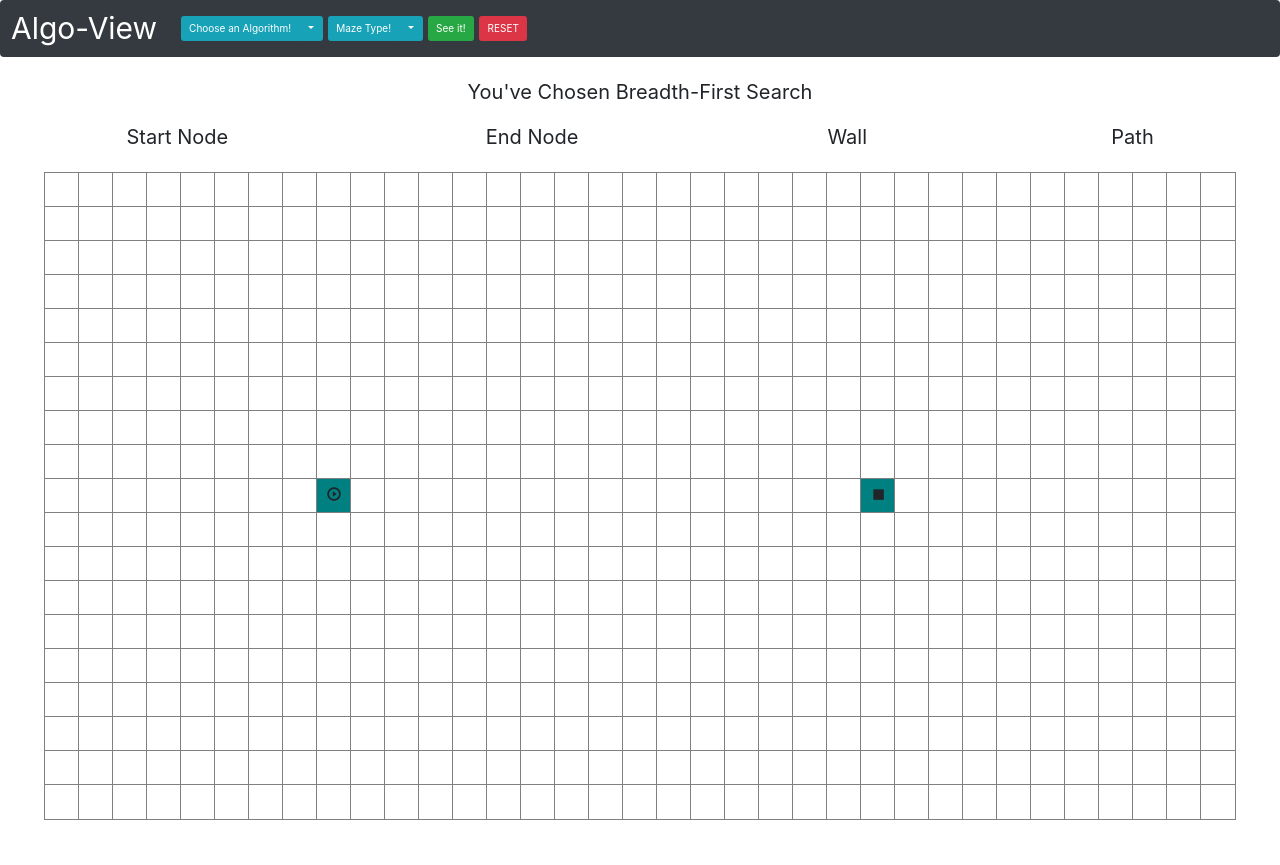
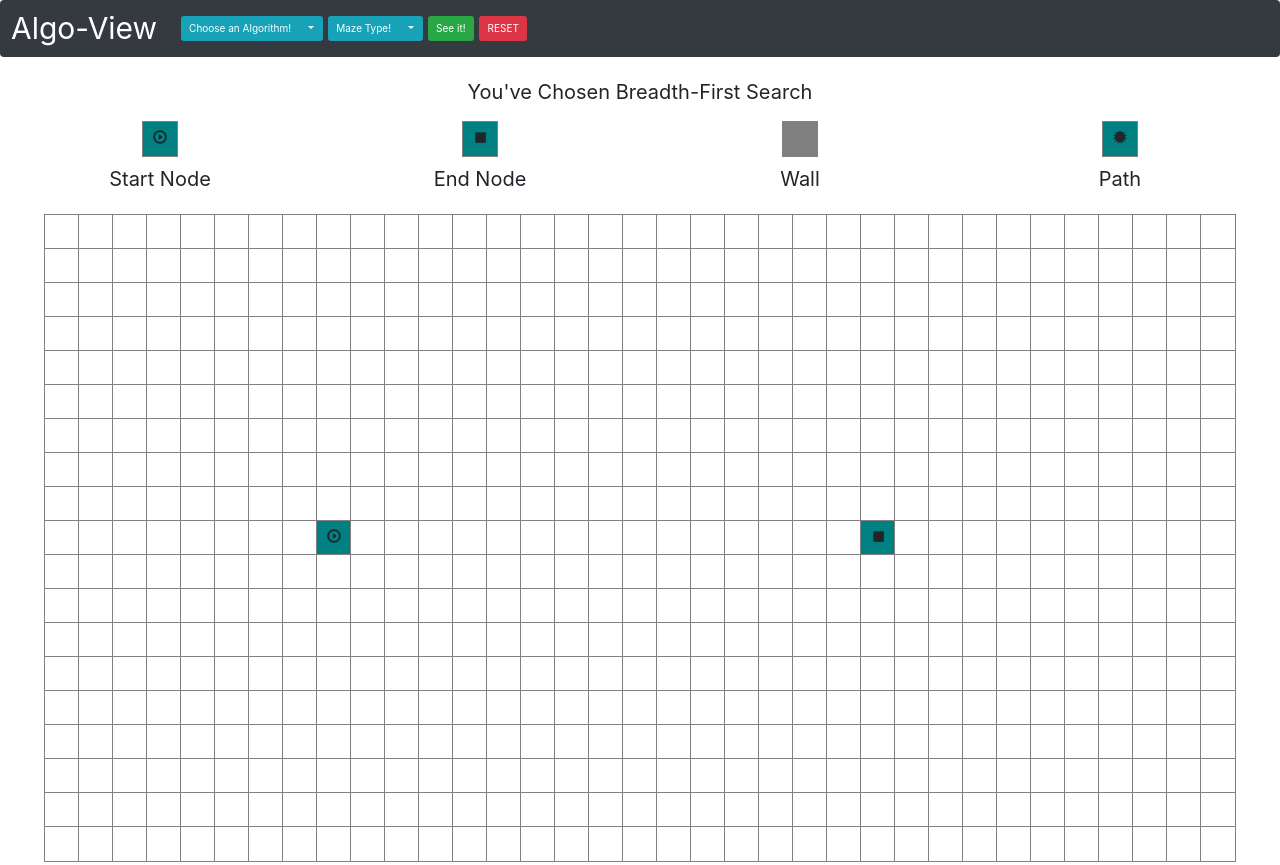
Before and after one commit to ryanlberg/AlgoViewer, a React (Create React App) app: page / in a window 1280 px wide. Before the commit the page ends 823 px from the top, so only its background shows below. Built offline with nearby package versions, Linux system fonts and the light colour scheme.

Commit message:
added formatting for legend

```diff
--- a/src/css/legend.css
+++ b/src/css/legend.css
@@ -7,5 +7,34 @@ ul {
 li{
     font-size:  20px;
     display: table-cell;
-    width: 30px;
+    width: 64px;
 }
+
+.start {
+    outline: 1px solid gray;
+    height:34px;
+    width:34px;
+    background-color: teal;
+}
+
+
+.end {
+    outline: 1px solid gray;
+    height:34px;
+    width:34px;
+    background-color: teal;
+}
+
+.wall {
+    outline: 1px solid gray;
+    height:34px;
+    width:34px;
+    background-color: gray;
+}
+
+.path {
+    outline: 1px solid gray;
+    height:34px;
+    width:34px;
+    background-color: teal;
+}
--- a/src/scripts/legend.jsx
+++ b/src/scripts/legend.jsx
@@ -15,10 +15,34 @@ export default class Legend extends Component {
             <div>
                 <br></br>
                 <ul class="ul">
-                    <li>Start Node</li>
-                    <li>End Node</li>
-                    <li>Wall</li>
-                    <li>Path</li>
+                    <li>
+                        <div className="start glyphicon glyphicon-play-circle"></div>
+                        <br></br>
+                        <div>
+                            Start Node
+                        </div>
+                    </li>
+                    <li>
+                        <div className="end glyphicon glyphicon-stop"></div>
+                        <br></br>
+                        <div>
+                            End Node
+                        </div>
+                    </li>
+                    <li>
+                        <div className="wall glyphicon"></div>
+                        <br></br>
+                        <div>
+                            Wall
+                        </div>
+                    </li>
+                    <li>
+                        <div className="path glyphicon glyphicon-certificate" ></div>
+                        <br></br>
+                        <div>
+                            Path
+                        </div>
+                    </li>
                 </ul>
 
             </div>
```
